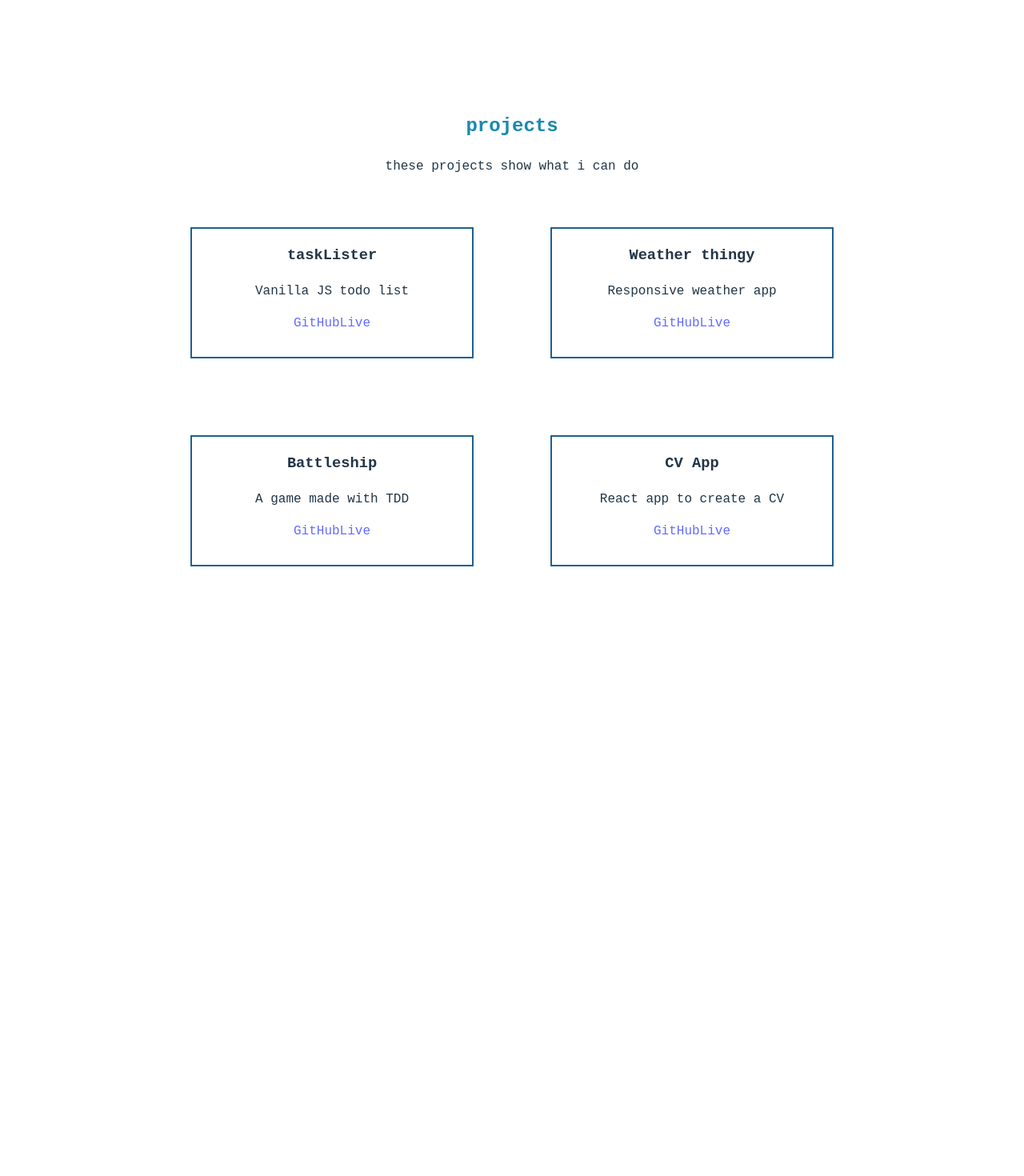
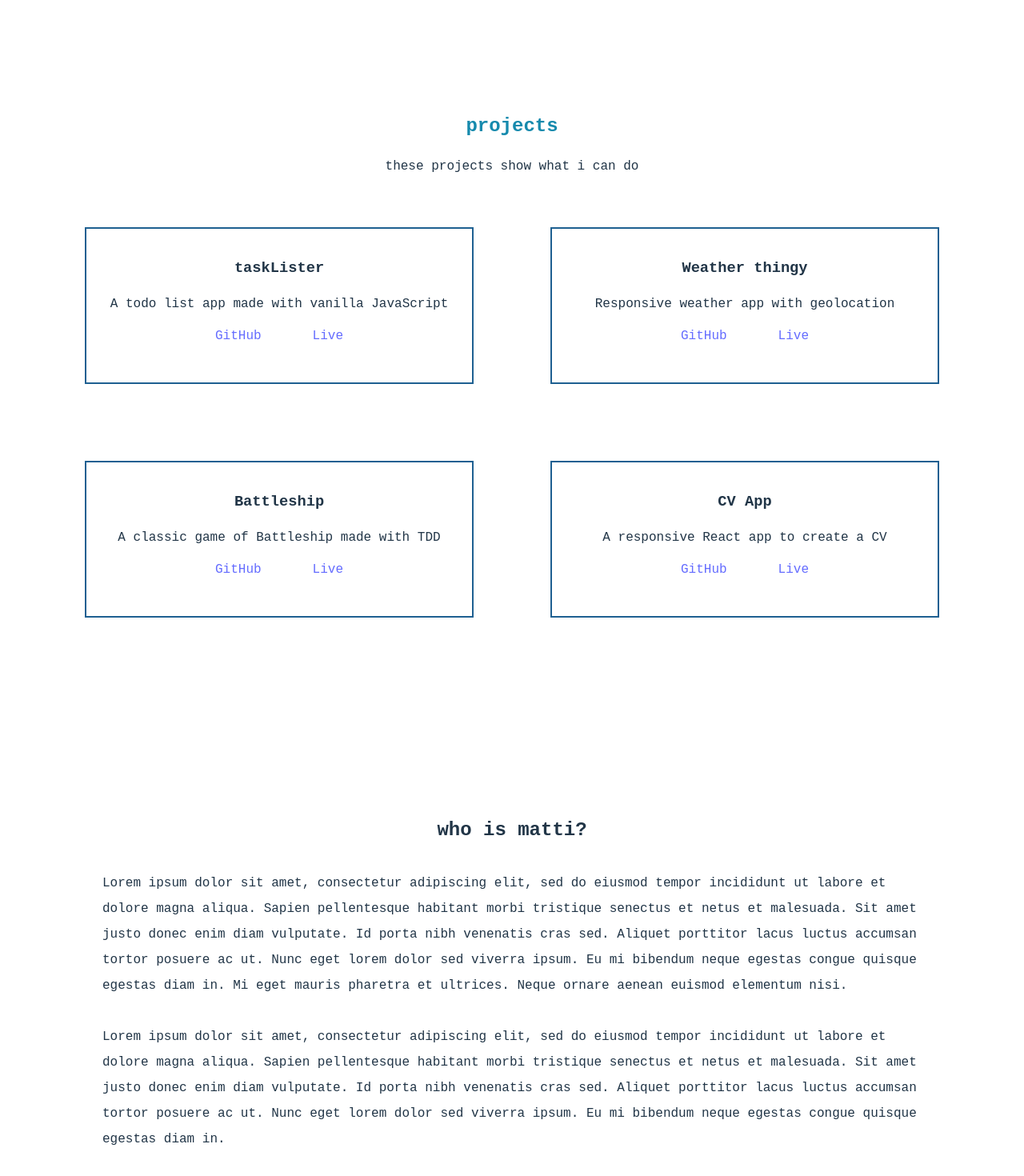
Before and after one commit to impronen/personal-portfolio, a React (Vite) app: page / in a window 1280 px wide. Shown: the part 714-2184 px from the top of the page at 80% size. Before the commit the page ends 1470 px from the top, so only its background shows below. Built offline with nearby package versions, Linux system fonts and the light colour scheme.

Commit message:
add About

```diff
--- a/src/App.css
+++ b/src/App.css
@@ -108,6 +108,7 @@ ul {
   display: flex;
   justify-content: center;
   flex-wrap: wrap;
+  margin-bottom: 25vh;
 }
 
 .projecSectiontHeading {
@@ -116,9 +117,20 @@ ul {
 
 .project {
   border: 2px solid #1e6091;
+  padding: 1em;
   min-height: 10rem;
-  min-width: 350px;
+  min-width: 450px;
   margin: 3em;
+}
+
+.about {
+  margin-top: 5em;
+}
+
+.aboutParagraph {
+  margin: 2em 8em;
+  line-height: 2;
+  text-align: left;
 }
 
 /* footer {
--- a/src/App.jsx
+++ b/src/App.jsx
@@ -3,12 +3,12 @@ import Greeting from "./components/Greeting";
 import Header from "./components/Header";
 import Button from "./components/Button";
 import Projects from "./components/Projects";
+import About from "./components/About";
 import "./App.css";
 
 function App() {
   const projects = useRef(null);
   const scrollToProjects = () => {
-    console.log("WE CLICK");
     projects.current.scrollIntoView({ behavior: "smooth" });
   };
 
@@ -23,6 +23,7 @@ function App() {
         <Button onClick={scrollToProjects} className="splashButton" />
       </div>
       <Projects ref={projects} />
+      <About />
     </>
   );
 }
--- /dev/null
+++ b/src/components/About.jsx
@@ -0,0 +1,28 @@
+export default function About() {
+  return (
+    <>
+      <section className="about">
+        <h2 className="aboutHeading">who is matti?</h2>
+        <p className="aboutParagraph">
+          Lorem ipsum dolor sit amet, consectetur adipiscing elit, sed do
+          eiusmod tempor incididunt ut labore et dolore magna aliqua. Sapien
+          pellentesque habitant morbi tristique senectus et netus et malesuada.
+          Sit amet justo donec enim diam vulputate. Id porta nibh venenatis cras
+          sed. Aliquet porttitor lacus luctus accumsan tortor posuere ac ut.
+          Nunc eget lorem dolor sed viverra ipsum. Eu mi bibendum neque egestas
+          congue quisque egestas diam in. Mi eget mauris pharetra et ultrices.
+          Neque ornare aenean euismod elementum nisi.
+        </p>
+        <p className="aboutParagraph">
+          Lorem ipsum dolor sit amet, consectetur adipiscing elit, sed do
+          eiusmod tempor incididunt ut labore et dolore magna aliqua. Sapien
+          pellentesque habitant morbi tristique senectus et netus et malesuada.
+          Sit amet justo donec enim diam vulputate. Id porta nibh venenatis cras
+          sed. Aliquet porttitor lacus luctus accumsan tortor posuere ac ut.
+          Nunc eget lorem dolor sed viverra ipsum. Eu mi bibendum neque egestas
+          congue quisque egestas diam in.
+        </p>
+      </section>
+    </>
+  );
+}
--- a/src/components/Project.jsx
+++ b/src/components/Project.jsx
@@ -1,6 +1,4 @@
-export default function Project(props) {
-  const { project, description, github, live } = props;
-
+export default function Project({ project, description, github, live }) {
   return (
     <div className="project">
       <h3 className="projectHeading">{project}</h3>
--- a/src/data/projectData.js
+++ b/src/data/projectData.js
@@ -1,26 +1,26 @@
 export const projectData = [
   {
     project: "taskLister",
-    description: "Vanilla JS todo list",
-    github: "URL",
-    live: "URL",
+    description: "A todo list app made with vanilla JavaScript",
+    github: "https://github.com/impronen/odin-todo",
+    live: "https://impronen.github.io/odin-todo/",
   },
   {
     project: "Weather thingy",
-    description: "Responsive weather app",
-    github: "URL",
-    live: "URL",
+    description: "Responsive weather app with geolocation",
+    github: "https://github.com/impronen/odin-weather",
+    live: "https://impronen.github.io/odin-weather/",
   },
   {
     project: "Battleship",
-    description: "A game made with TDD",
-    github: "URL",
-    live: "URL",
+    description: "A classic game of Battleship made with TDD",
+    github: "https://github.com/impronen/battleship",
+    live: "https://impronen.github.io/battleship/",
   },
   {
     project: "CV App",
-    description: "React app to create a CV",
-    github: "URL",
-    live: "URL",
+    description: "A responsive React app to create a CV",
+    github: "https://github.com/impronen/cv-app",
+    live: "https://cv-app-rho.vercel.app/",
   },
 ];
--- a/src/index.css
+++ b/src/index.css
@@ -34,6 +34,7 @@ html {
 }
 
 a {
+  margin: 1em 2em;
   font-weight: 500;
   color: var(--link-color);
   text-decoration: inherit;
```
